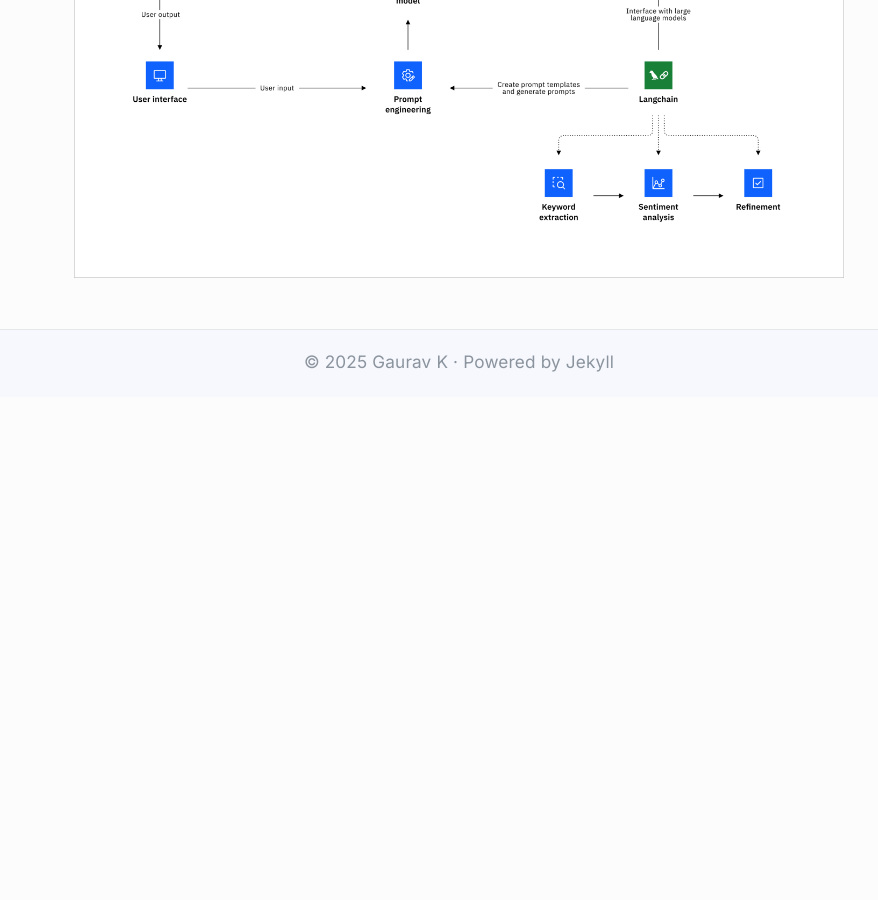
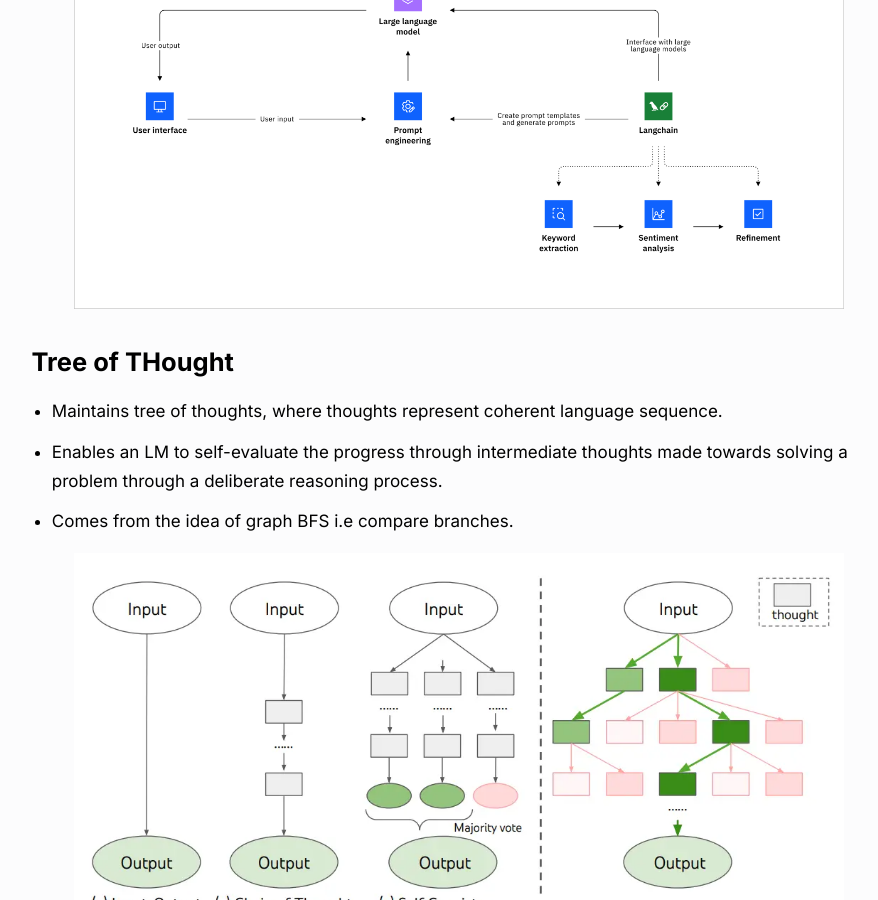
Before and after one commit to gaurav98094/My-Website, a Jekyll site: the page built from _posts/2025-06-18-PromptEngineeringGuide.md, in a window 1280 px wide and 900 px high, scrolled down 6289 px. Shown: the whole window, without its empty margins (181-1059 px from the left). Built offline with Jekyll 4.4.1, drawn with Linux system fonts in a browser that asks for light colours; before the commit the page ends 6694 px from its top, so only the background shows below that; some of the changed text lies outside the part shown.

Commit message:
Prompt Engineering

```diff
--- a/_posts/2025-06-18-PromptEngineeringGuide.md
+++ b/_posts/2025-06-18-PromptEngineeringGuide.md
@@ -137,3 +137,13 @@
 * Improves transparency, modularity, and interpretability in LLM workflows.
 
 <img src="{{ '/images/promptengineering/image7.png' | relative_url }}">
+
+
+## Tree of THought
+
+*  Maintains tree of thoughts, where thoughts represent coherent language sequence.
+* Enables an LM to self-evaluate the progress through intermediate thoughts made towards solving a problem through a deliberate reasoning process.
+* Comes from the idea of graph BFS i.e compare branches.
+
+
+<img src="{{ '/images/promptengineering/image8.png' | relative_url }}">
```
Also changed, not shown: other parts of _posts/2025-06-18-PromptEngineeringGuide.md (+1 -1 lines), images/promptengineering/image8.png (added).
